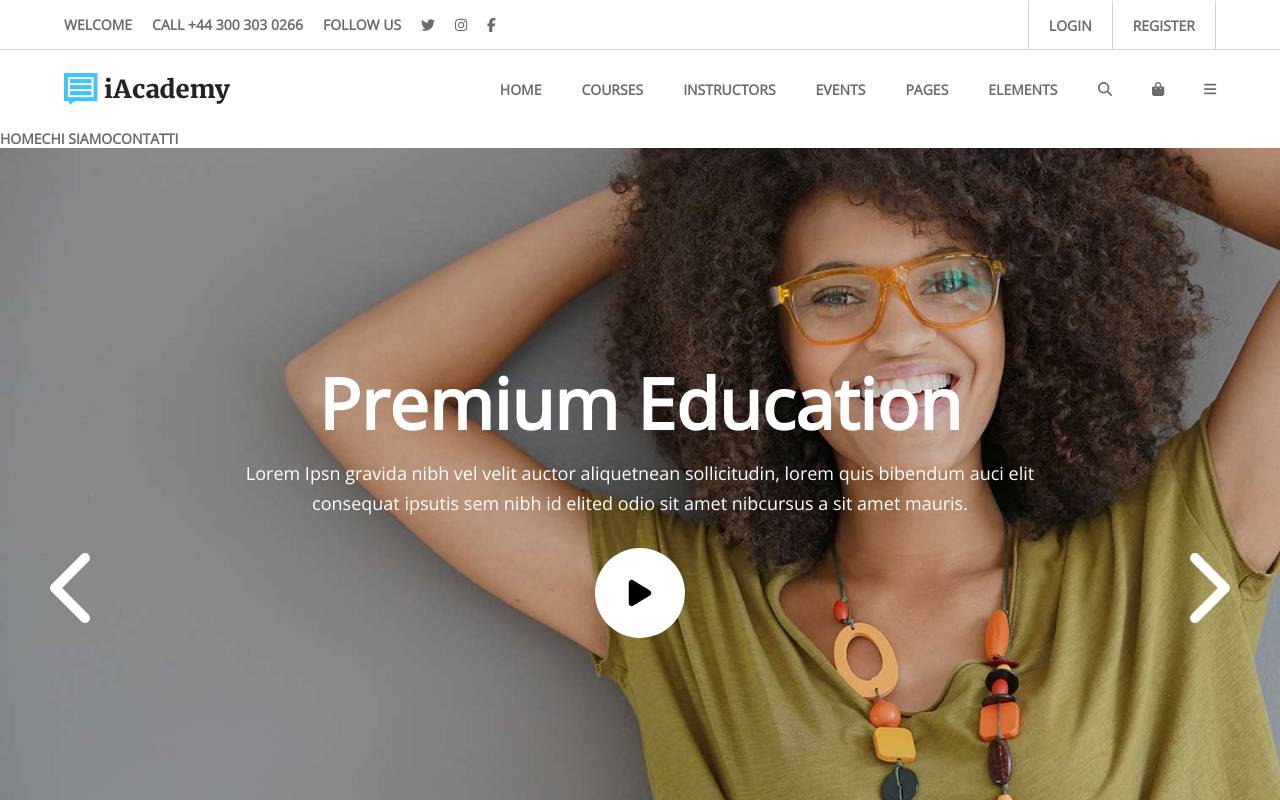
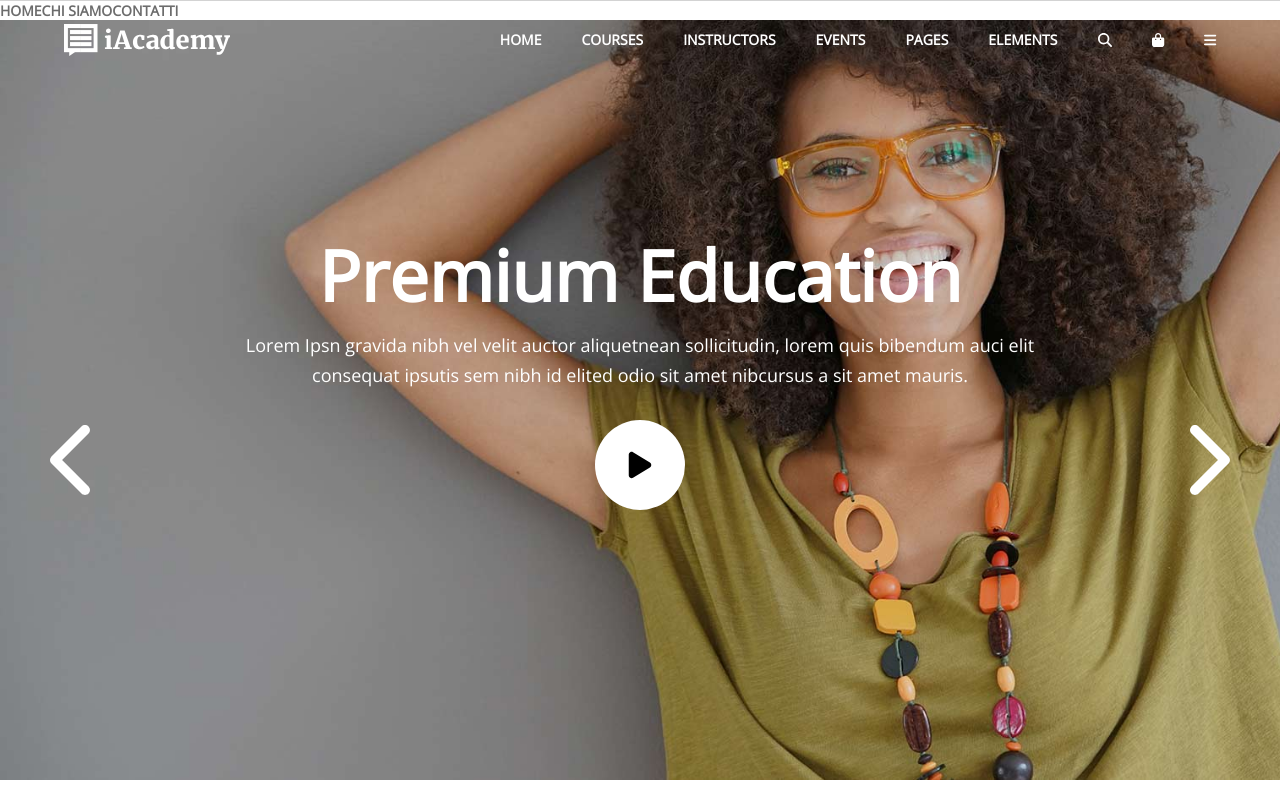
Before and after one commit to marcoceccarelli98/proj-html-vuejs, a Vue app: page / in a window 1280 px wide. Shown: the top 800 px of the page. Built offline with nearby package versions, Linux system fonts and the light colour scheme.

Commit message:
[UPD] PageHeader home

```diff
--- a/src/components/PageHeader.vue
+++ b/src/components/PageHeader.vue
@@ -1,14 +1,19 @@
 <script>
 export default {
 	name: "PageHeader",
-	props: ["menu"]
+	props: ["menu"],
+	computed: {
+		isHome() {
+			return this.$route.name === "home"
+		}
+	}
 };
 </script>
 
 <template>
 	<header>
 		<div class="container-90">
-			<div class="header-top">
+			<div class="header-top" :class="{ nodisplay: isHome }">
 				<div class="row">
 					<div class="col-left">
 						<ul>
@@ -31,14 +36,17 @@ export default {
 		</div>
 		<hr>
 		<div class="container-90">
-			<div class="header-bottom">
+			<div class="header-bottom" :class="{ displayhome: isHome }">
 				<div class="row">
-					<div class="logo">
+					<div v-if="isHome" class="logo">
+						<img src="/logo-light.png" alt="">
+					</div>
+					<div v-else class="logo">
 						<img src="/logo-default.png" alt="">
 					</div>
 					<div class="menu">
 						<ul>
-							<li v-for="element in menu"> {{ element.name }}</li>
+							<li v-for="  element   in   menu  "> {{ element.name }}</li>
 						</ul>
 						<a href="#"><font-awesome-icon :icon="['fas', 'magnifying-glass']" /></a>
 						<a href="#"><font-awesome-icon :icon="['fas', 'bag-shopping']" /></a>
@@ -82,6 +90,23 @@ a {
 	font-size: 14px;
 	font-weight: 600;
 	color: rgb(108, 108, 108);
+}
+
+.nodisplay {
+	display: none;
+}
+
+.displayhome {
+	position: absolute;
+	background-color: transparent;
+	z-index: 2;
+	top: 0;
+	width: 90%;
+}
+
+.header-bottom.displayhome li,
+.header-bottom.displayhome a {
+	color: white;
 }
 
 .header-top li,
```
